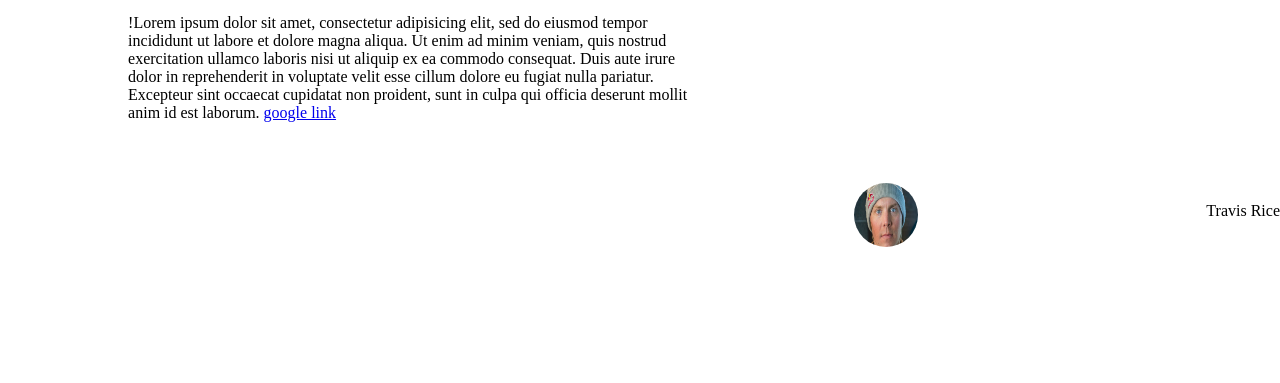
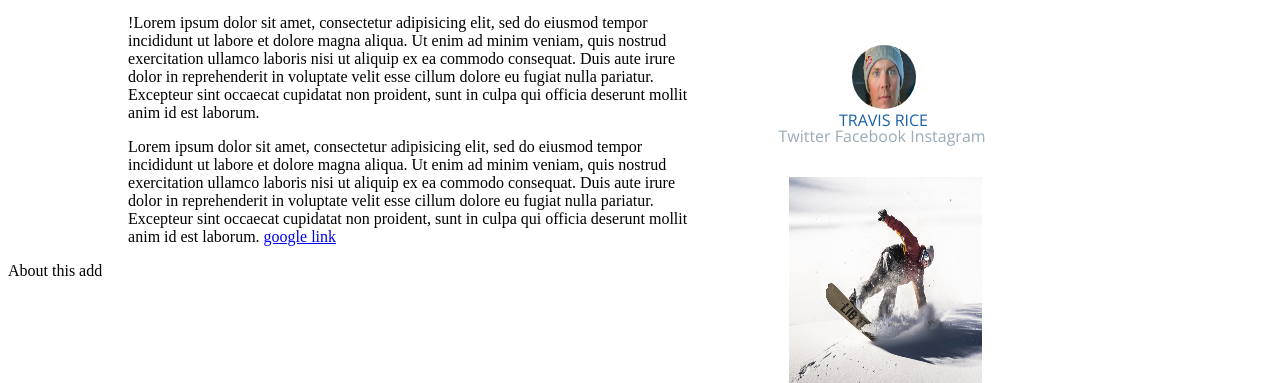
Before and after one commit to pnitto/1.4-Pixel-Perfect, a plain HTML site: page index.html in a window 1280 px wide. Shown: the part 625-1008 px from the top of the page. Before the commit the page ends 872 px from the top, so only its background shows below. Drawn offline with nearby package versions, Linux system fonts and the light colour scheme.

Commit message:
added list of sc, another paragraph,added another picture, formatted

```diff
--- a/index.html
+++ b/index.html
@@ -41,15 +41,27 @@
       <small>Travis Rice on <u>Monday Jan. 7th 4:22pm</u></small>
       <p class="firt-article">
         !Lorem ipsum dolor sit amet, consectetur adipisicing elit, sed do eiusmod tempor incididunt ut labore et dolore magna aliqua. Ut enim ad minim veniam, quis nostrud exercitation ullamco laboris nisi ut aliquip ex ea commodo consequat. Duis aute irure dolor in reprehenderit in voluptate velit esse cillum dolore eu fugiat nulla pariatur. Excepteur sint occaecat cupidatat non proident, sunt in culpa qui officia deserunt mollit anim id est laborum.
-         <a href="www.google.com">google link</a>
+     </p>
+     <p class="firt-article">
+       Lorem ipsum dolor sit amet, consectetur adipisicing elit, sed do eiusmod tempor incididunt ut labore et dolore magna aliqua. Ut enim ad minim veniam, quis nostrud exercitation ullamco laboris nisi ut aliquip ex ea commodo consequat. Duis aute irure dolor in reprehenderit in voluptate velit esse cillum dolore eu fugiat nulla pariatur. Excepteur sint occaecat cupidatat non proident, sunt in culpa qui officia deserunt mollit anim id est laborum.
+     <a href="www.google.com">google link</a>
      </p>
    </div>
+ </div>
+ </article>
+   <div class="col-2">
      <img src="travis-rice.jpg" alt="travis-rice" class="travis-rice-right">
     <p class="travis-rice-name">
-      Travis Rice
+      TRAVIS RICE
     </p>
-    </article>
+    <ul class="list-of-social-media">
+      <li class="social-media">Twitter</li>
+      <li class="social-media">Facebook</li>
+      <li class="social-media">Instagram</li>
+    </ul>
+    <img src="travis-snowboarding.jpg" alt="action-travis" class="travis-action">
+    <p class="about-this-ad">About this add<p>
   </div>
-</div>
+  </div>
 </body>
 </html>
--- a/main.css
+++ b/main.css
@@ -66,8 +66,9 @@
   border-radius: 100%;
   display: inline-block;
   position: absolute;
-  right: 28.3%;
-  top: 101%;
+  right: 0;
+  margin-top: -17%;
+  margin-right: 28.4%;
 }
 .first-heading {
   margin-top: 5%;
@@ -82,8 +83,34 @@
   display: inline-block;
   position: absolute;
   right: 0px;
-  margin-top: 5%;
+  margin-top: -12%;
+  margin-right: 27.5%;
+  font-family: "Open Sans";
+  color: #1A62A7;
 }
 .article-body {
   margin-top: -4%;
 }
+.col-2 {
+
+}
+.list-of-social-media {
+  font-family: "Open Sans";
+  color: #9CAAB7;
+  display: inline;
+  position:absolute;
+  right: 0;
+  margin-right: 23%;
+  margin-top: -10.7%;
+}
+.social-media {
+  display: inline-block;
+}
+.travis-action {
+  width: 193px;
+  height: 206px;
+  position: absolute;
+  right: 0;
+  margin-top: -6.7%;
+  margin-right: 23.3%;
+}
```
Also changed, not shown: travis-snowboarding.jpg (added).
